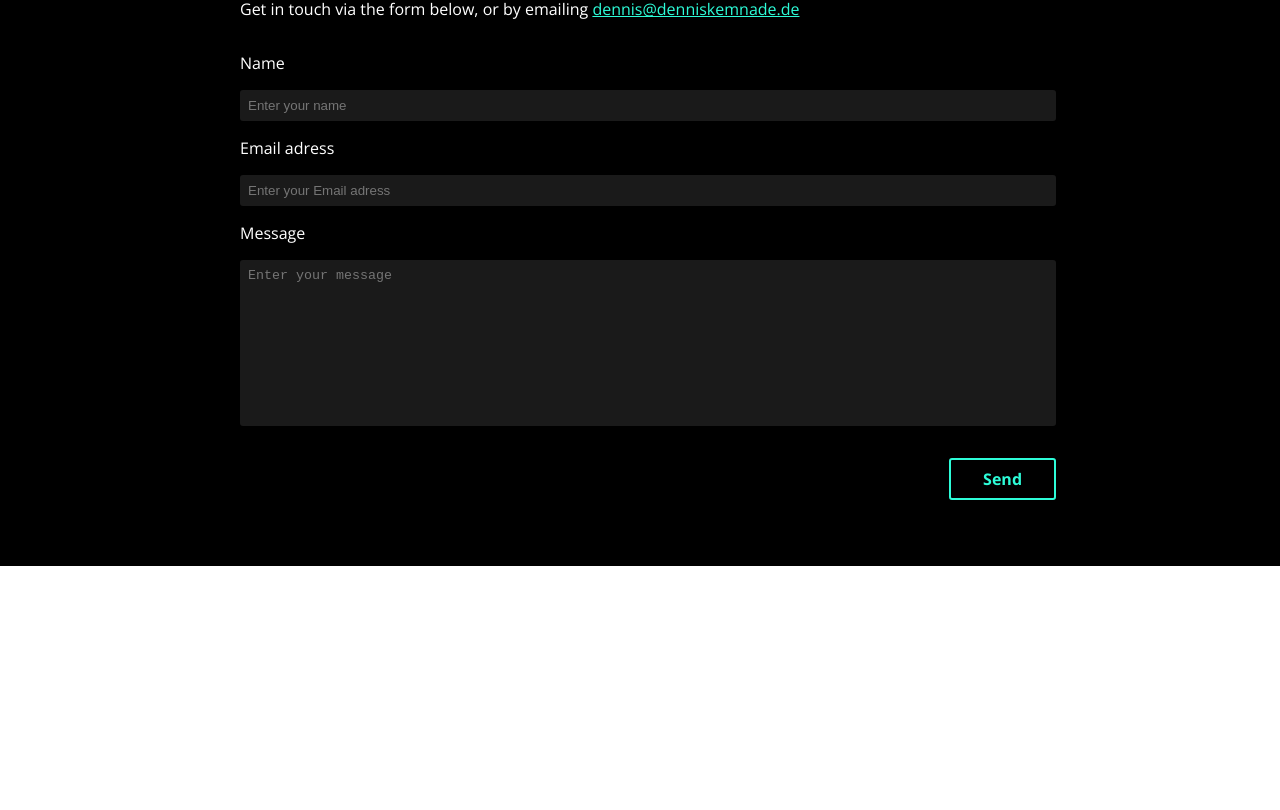
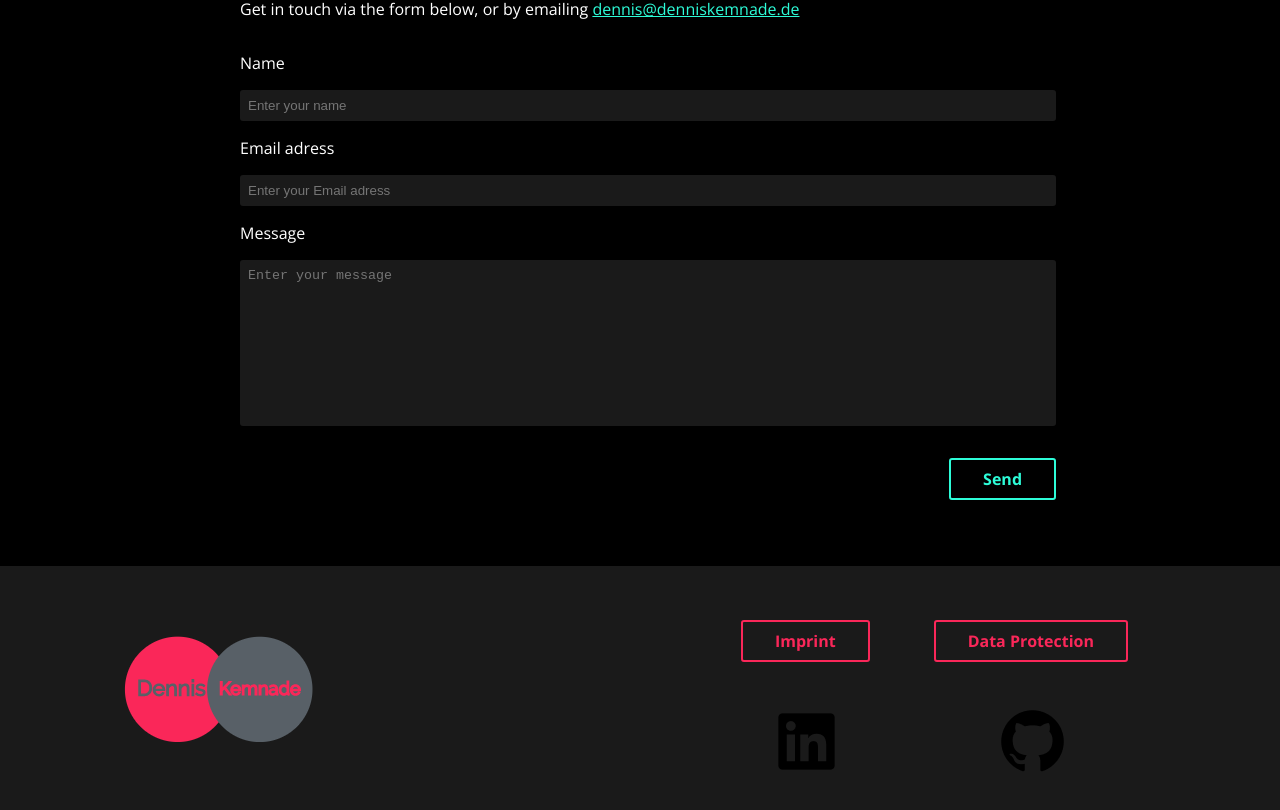
Before and after one commit to k-webdev/denniskemnade.de, an Angular app: page / in a window 1280 px wide. Shown: the part 3689-4499 px from the top of the page. Before the commit the page ends 4255 px from the top, so only its background shows below. Built offline with nearby package versions, Linux system fonts and the light colour scheme.

Commit message:
addet footer and footer design

```diff
--- a/src/app/app.component.html
+++ b/src/app/app.component.html
@@ -4,3 +4,4 @@
 <app-my-work></app-my-work>
 <app-about-me></app-about-me>
 <app-contact-form></app-contact-form>
+<app-footer></app-footer>
--- a/src/app/app.module.ts
+++ b/src/app/app.module.ts
@@ -9,6 +9,7 @@ import { SkillsComponent } from './skills/skills.component';
 import { MyWorkComponent } from './my-work/my-work.component';
 import { AboutMeComponent } from './about-me/about-me.component';
 import { ContactFormComponent } from './contact-form/contact-form.component';
+import { FooterComponent } from './footer/footer.component';
 
 @NgModule({
   declarations: [
@@ -18,7 +19,8 @@ import { ContactFormComponent } from './contact-form/contact-form.component';
     SkillsComponent,
     MyWorkComponent,
     AboutMeComponent,
-    ContactFormComponent
+    ContactFormComponent,
+    FooterComponent
   ],
   imports: [
     BrowserModule,
--- /dev/null
+++ b/src/app/footer/footer.component.html
@@ -0,0 +1,17 @@
+<footer>
+    <div>
+        <img src="./assets/img/logo-me.png" alt="">
+    </div>
+    <div>
+        <div class="links-design">
+            <a class="btn-secondary-default" href="#">Imprint</a>
+            <a class="btn-secondary-default" href="#">Data Protection</a>
+        </div>
+
+        <div class="link-img-design">
+            <a href="#"><img src="./assets/img/linkedin-box-fill.png" title="Linkedin"></a>
+            <a href="#"><img src="./assets/img/github-fill.png" title="Github"></a>
+        </div>
+
+    </div>
+</footer>
--- /dev/null
+++ b/src/app/footer/footer.component.scss
@@ -0,0 +1,30 @@
+footer{
+    width: calc(100% - 240px);
+    height: 250px;
+    background-color: #1a1a1a;
+    display: flex;
+    justify-content: space-between;
+    align-items: center;
+    padding: 0 120px 0 120px;
+}
+
+.links-design{
+    display: flex;
+}
+
+.link-img-design{
+    display: flex;
+    justify-content: space-between;
+    margin: 0 80px 0 50px;
+
+
+    a{
+        border-radius: 100%;
+        padding: 8px;
+        border: solid transparent 2px;
+        &:hover{
+            border: solid white 2px;
+            background-color: #FA2759;
+        }
+    }
+}
--- /dev/null
+++ b/src/app/footer/footer.component.ts
@@ -0,0 +1,15 @@
+import { Component, OnInit } from '@angular/core';
+
+@Component({
+  selector: 'app-footer',
+  templateUrl: './footer.component.html',
+  styleUrls: ['./footer.component.scss']
+})
+export class FooterComponent implements OnInit {
+
+  constructor() { }
+
+  ngOnInit(): void {
+  }
+
+}
```
Also changed, not shown: 1 other file (tests, documents, lock files or other folders).
